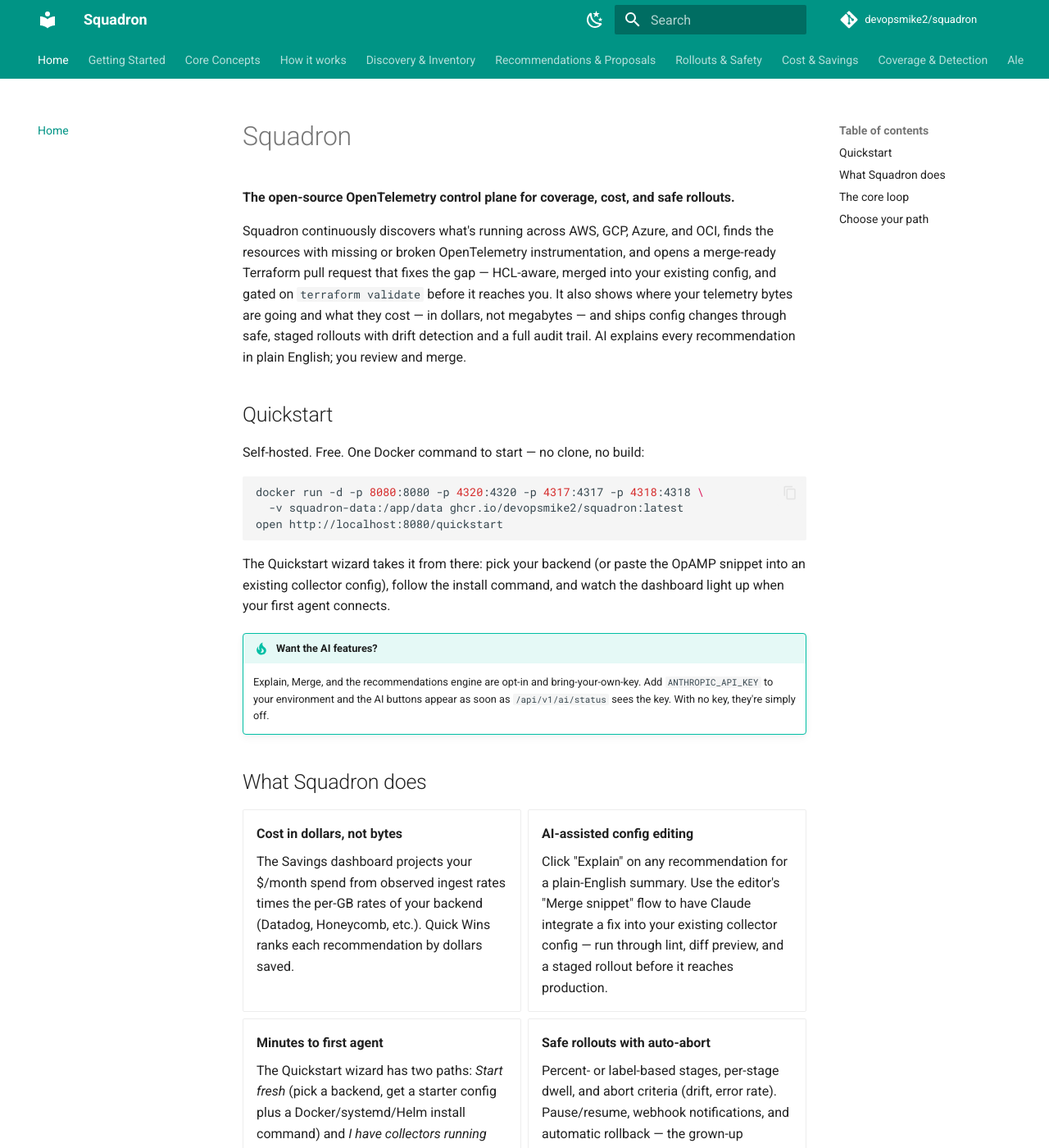
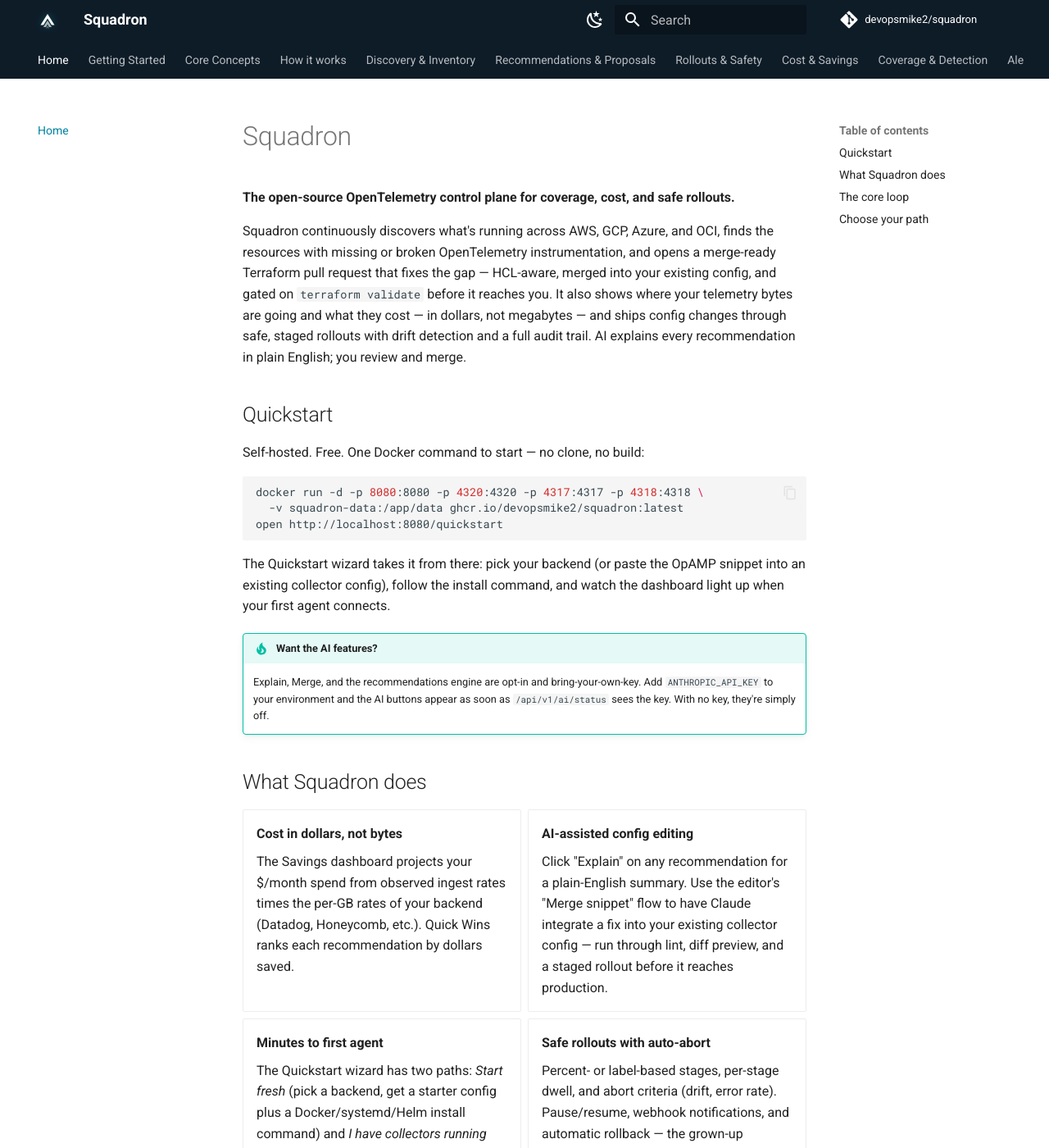
Before and after one commit to devopsmike2/squadron, an MkDocs documentation site: the page built from docs/index.md, in a window 1280 px wide and 1400 px high. Shown: the whole window at 82% size. Built offline with MkDocs 1.6.1 and Material for MkDocs 9.7.7, drawn with Linux system fonts in a browser that asks for light colours; comment, search, counter and statistics services are not loaded.

Commit message:
docs: match docs theme to the Squadron app (brand mark + colors)
Real Squadron brand instead of Material's default teal + generic icon:
- Logo/favicon: the actual SquadronMark (three-chevron 'fleet formation' glyph)
  extracted from the UI as SVG (white on the navy header, cyan favicon).
- Colors from the app's oklch tokens: navy chrome #0E1C28, deep-navy dark bg
  #070E15, stellar-cyan accents #00BFD5/#00E2ED via docs/assets/brand.css.
  Removed the named teal palette so the brand takes over. Light + dark both
  read like the app.

```diff
--- /dev/null
+++ b/docs/assets/brand.css
@@ -0,0 +1,34 @@
+/* Squadron brand — match the app: navy chrome + stellar-cyan accents. */
+
+/* Navy chrome (header + nav tabs), forced directly so it beats Material's
+   default primary regardless of the palette. */
+.md-header,
+.md-tabs {
+  background-color: #0E1C28;
+}
+[data-md-color-scheme="slate"] .md-header,
+[data-md-color-scheme="slate"] .md-tabs {
+  background-color: #0A141D;
+}
+
+/* Accent (hovers / active) = stellar cyan in both modes */
+:root { --md-accent-fg-color: #00BFD5; }
+
+/* Light content — cyan links */
+[data-md-color-scheme="default"] {
+  --md-typeset-a-color: #0083A0;
+}
+
+/* Dark content — app-like deep navy + bright cyan */
+[data-md-color-scheme="slate"] {
+  --md-hue: 212;
+  --md-default-bg-color:        #070E15;
+  --md-default-fg-color:        rgba(232,240,247,0.90);
+  --md-default-fg-color--light: rgba(232,240,247,0.60);
+  --md-code-bg-color:           #0E1C28;
+  --md-typeset-a-color:         #00E2ED;
+  --md-accent-fg-color:         #00E2ED;
+}
+
+/* subtle cyan glow on the header chevron */
+.md-header__button.md-logo img { filter: drop-shadow(0 0 5px rgba(0,226,237,0.30)); }
--- a/mkdocs.yml
+++ b/mkdocs.yml
@@ -8,16 +8,14 @@
 
 theme:
   name: material
+  logo: assets/squadron-mark-white.svg
+  favicon: assets/squadron-mark.svg
   palette:
     - media: "(prefers-color-scheme: dark)"
       scheme: slate
-      primary: teal
-      accent: teal
       toggle: { icon: material/weather-sunny, name: Light mode }
     - media: "(prefers-color-scheme: light)"
       scheme: default
-      primary: teal
-      accent: teal
       toggle: { icon: material/weather-night, name: Dark mode }
   features:
     - navigation.tabs
@@ -30,6 +28,9 @@
     - search.highlight
     - content.code.copy
     - content.tabs.link
+
+extra_css:
+  - assets/brand.css
 
 markdown_extensions:
   - admonition
```
Also changed, not shown: docs/assets/squadron-mark-white.svg (added), docs/assets/squadron-mark.svg (added).
